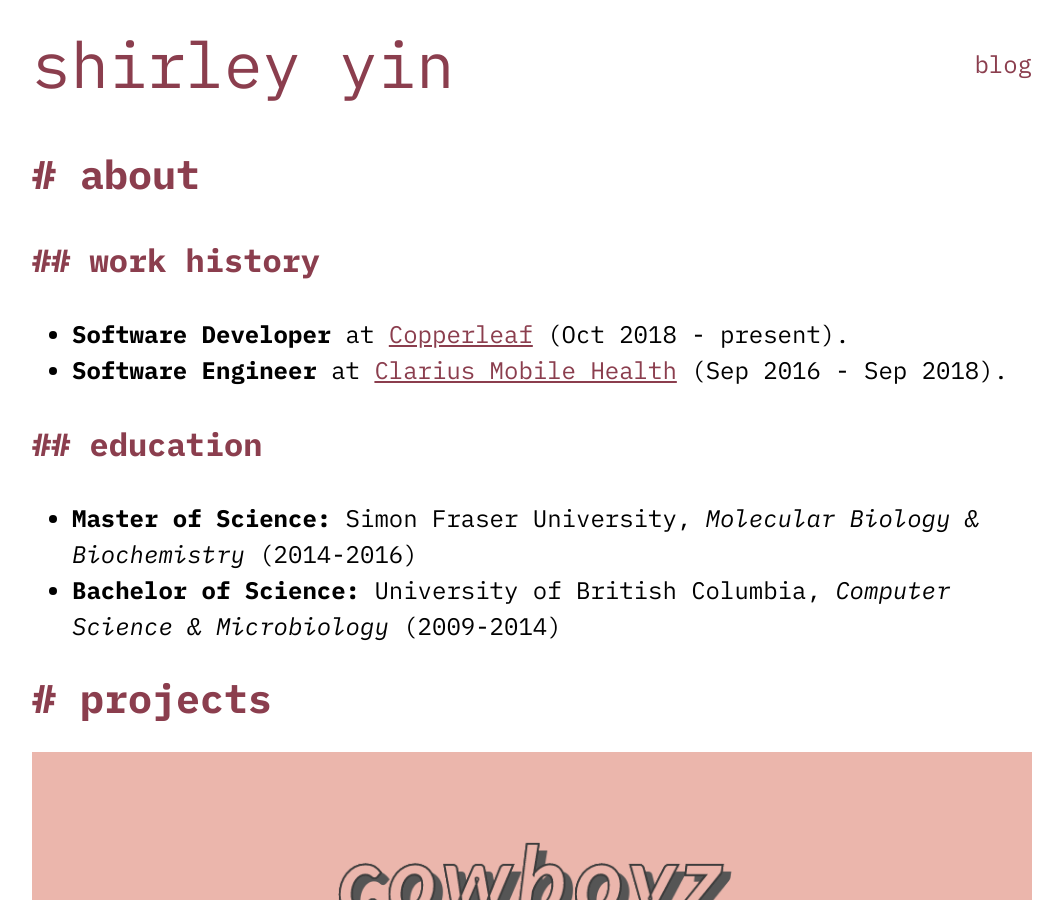
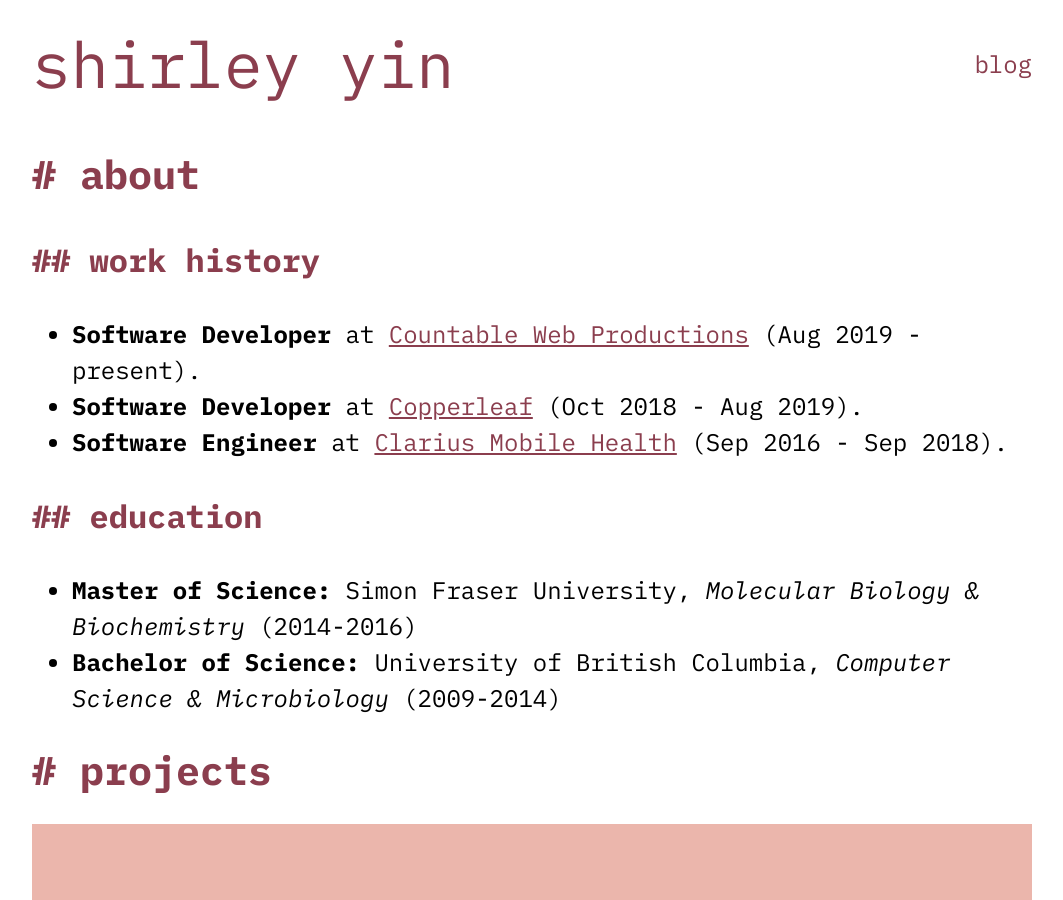
Before and after one commit to syin/syin-website, a Jekyll site: the page built from index.md, in a window 1280 px wide and 900 px high. Shown: the whole window, without its empty margins (108-1171 px from the left). Built offline with Jekyll 4.4.1, drawn with Linux system fonts in a browser that asks for light colours; our own code applies the rules of GitHub Pages for plain Markdown files.

Commit message:
update employment

```diff
--- a/index.md
+++ b/index.md
@@ -7,7 +7,8 @@ permalink: /
 
 ### work history
 
-* __Software Developer__ at [Copperleaf](https://www.copperleaf.com/) (Oct 2018 - present).
+* __Software Developer__ at [Countable Web Productions](https://countable.ca/) (Aug 2019 - present).
+* __Software Developer__ at [Copperleaf](https://www.copperleaf.com/) (Oct 2018 - Aug 2019).
 * __Software Engineer__ at [Clarius Mobile Health](https://www.clarius.com/) (Sep 2016 - Sep 2018).
 
 ### education
```
